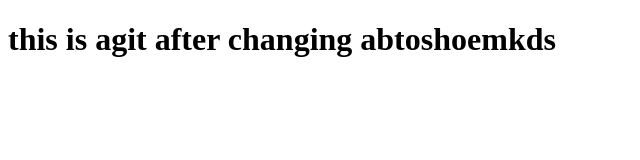
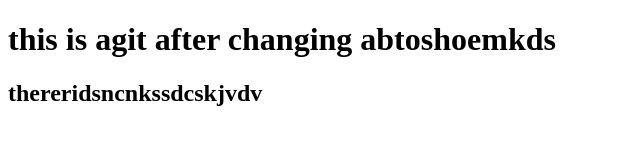
Before and after one commit to hussain1815/index, a plain HTML site: page index.html in a window 1280 px wide. Shown: the whole page, without its empty margins (0-640 px from the left). Drawn offline with Linux system fonts and the light colour scheme.

Commit message:
there is an css fiel

```diff
--- a/index.html
+++ b/index.html
@@ -12,6 +12,9 @@
     <h1>
         this is agit after changing abtoshoemkds
     </h1>
+    <h2>
+        thereridsncnkssdcskjvdv
+    </h2>
 </body>
 
 </html>
```
Also changed, not shown: app.css (added).
